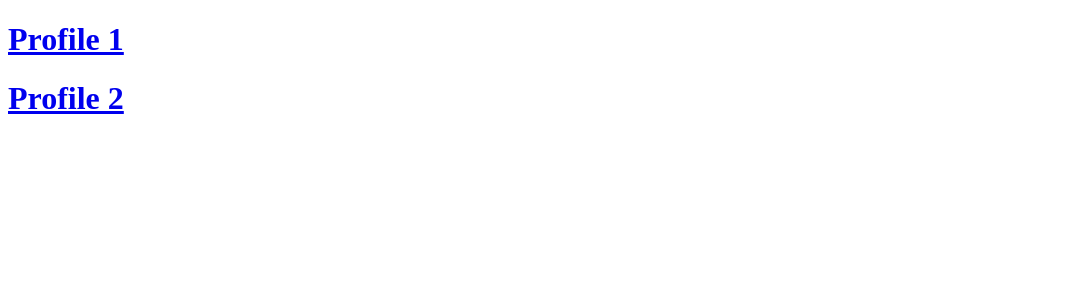
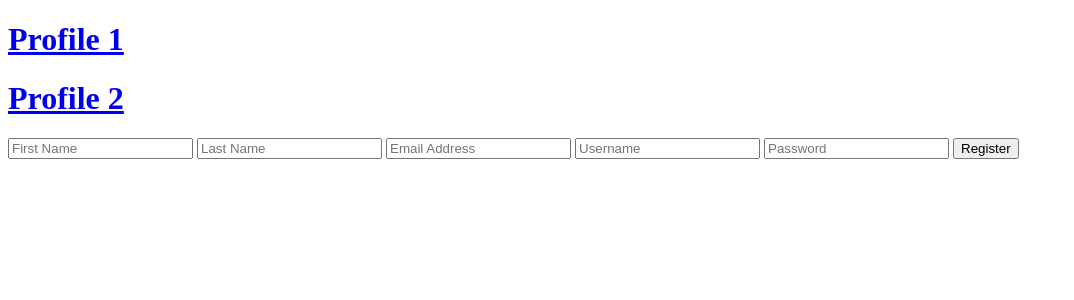
Before and after one commit to Ashures/ashures-shop-svelte, a SvelteKit app: page / in a window 1280 px wide. Shown: the top 300 px of the page, without its empty margins (0-1074 px from the left). Built offline with nearby package versions, Linux system fonts and the light colour scheme.

Commit message:
Added register form to index

```diff
--- a/src/routes/+page.svelte
+++ b/src/routes/+page.svelte
@@ -1,2 +1,11 @@
 <h1><a href="/profile/1">Profile 1</a></h1>
 <h1><a href="/profile/2">Profile 2</a></h1>
+
+<form method="POST" action="?/register">
+  <input name="firstName" type="text" placeholder="First Name">
+  <input name="lastName" type="text" placeholder="Last Name">
+  <input name="emailAddress" type="email"  placeholder="Email Address">
+  <input name="username" type="text" placeholder="Username">
+  <input name="password" type="password" placeholder="Password">
+  <button>Register</button>
+</form>
```
